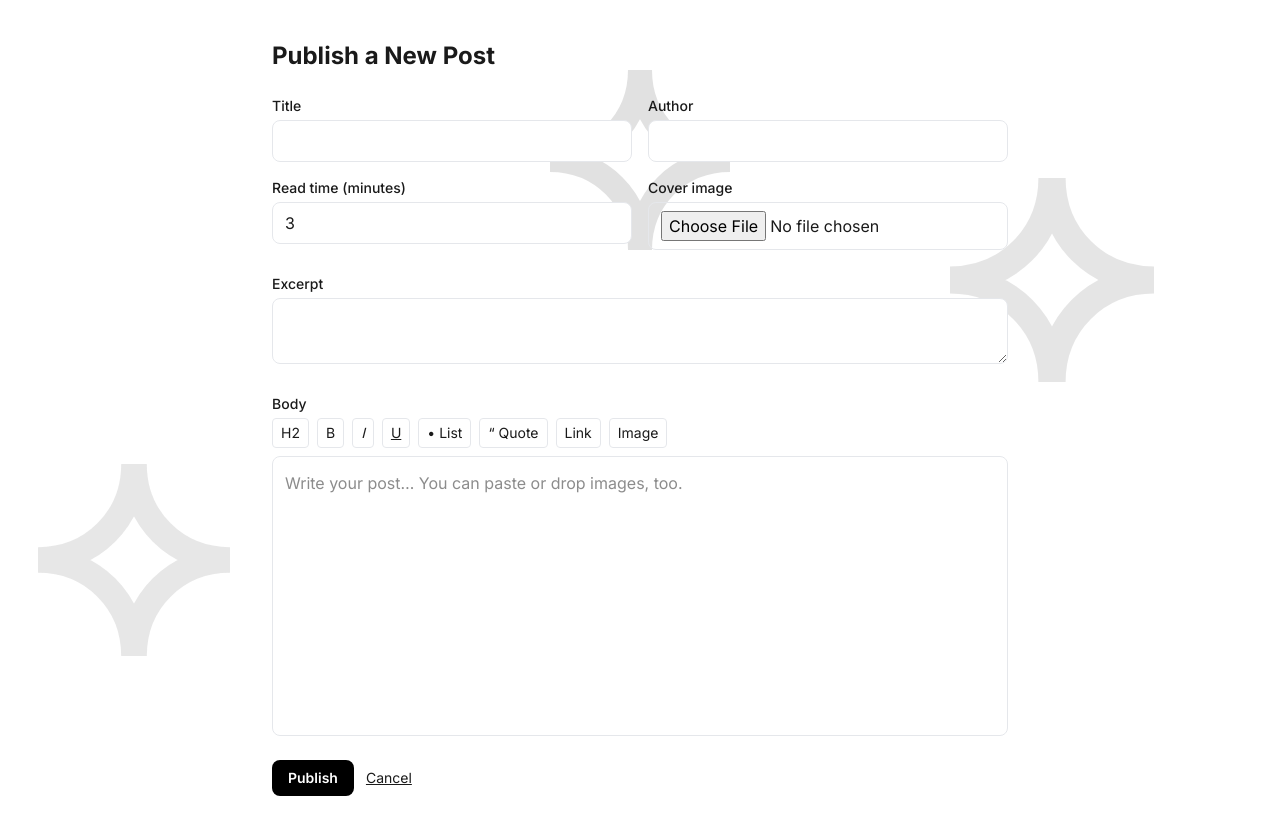
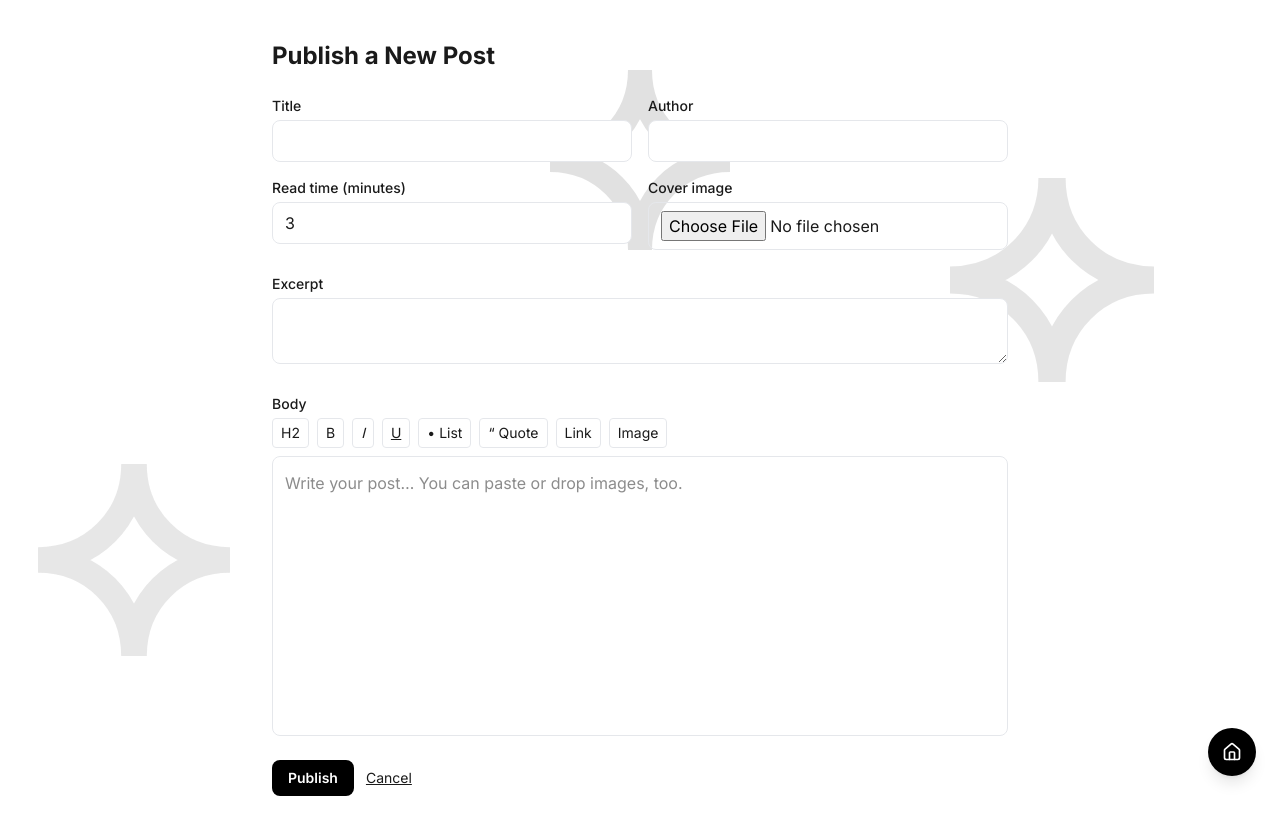
Before and after one commit to jisungkim0922/difficultconvo, a Next.js app: page /blog/new in a window 1280 px wide. Built offline with nearby package versions, Linux system fonts and the light colour scheme.

Commit message:
Add floating Home button (visible on all pages except '/')

```diff
--- a/app/layout.tsx
+++ b/app/layout.tsx
@@ -3,6 +3,7 @@ import type { Metadata } from "next";
 import { Playfair_Display, Inter } from "next/font/google";
 import AuthProvider from "../components/AuthProvider";
 import Backdrop from "../components/Backdrop";
+import HomeFab from "../components/HomeFab";
 
 const playfair = Playfair_Display({ subsets: ["latin"], weight: ["700","800","900"], variable: "--font-display" });
 const inter = Inter({ subsets: ["latin"] });
@@ -17,8 +18,9 @@ export default function RootLayout({ children }: { children: React.ReactNode })
     <html lang="en" className={playfair.variable}>
       <body className={inter.className + " bg-white"}>
         <AuthProvider>
-          <Backdrop />                   {/* fixed layer (z-[1]) */}
-          <div className="relative z-[2]">{children}</div> {/* scrolling content */}
+          <Backdrop />                    {/* fixed background shapes */}
+          <div className="relative z-[2]">{children}</div>  {/* page content */}
+          <HomeFab />                     {/* floating Home button (hidden on "/") */}
         </AuthProvider>
       </body>
     </html>
--- /dev/null
+++ b/components/HomeFab.tsx
@@ -0,0 +1,18 @@
+"use client";
+import Link from "next/link";
+import { usePathname } from "next/navigation";
+import { Home } from "lucide-react";
+
+export default function HomeFab() {
+  const path = usePathname();
+  if (!path || path === "/") return null; // hide on homepage
+  return (
+    <Link
+      href="/"
+      aria-label="Home"
+      className="fixed bottom-6 right-6 z-[50] grid h-12 w-12 place-items-center rounded-full bg-black text-white shadow-lg transition hover:bg-black/90 focus:outline-none focus:ring-2 focus:ring-black/30"
+    >
+      <Home className="h-5 w-5" />
+    </Link>
+  );
+}
```
